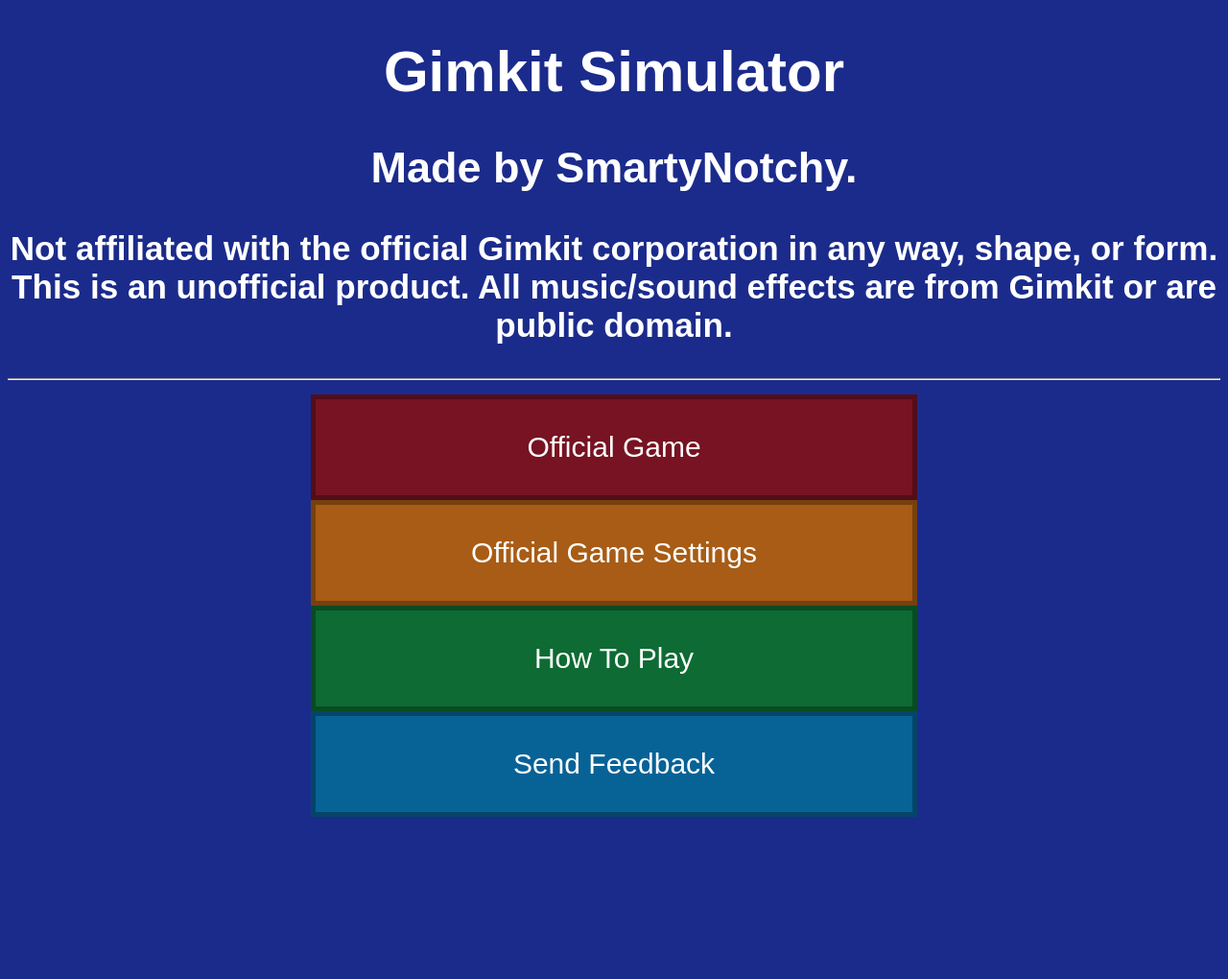
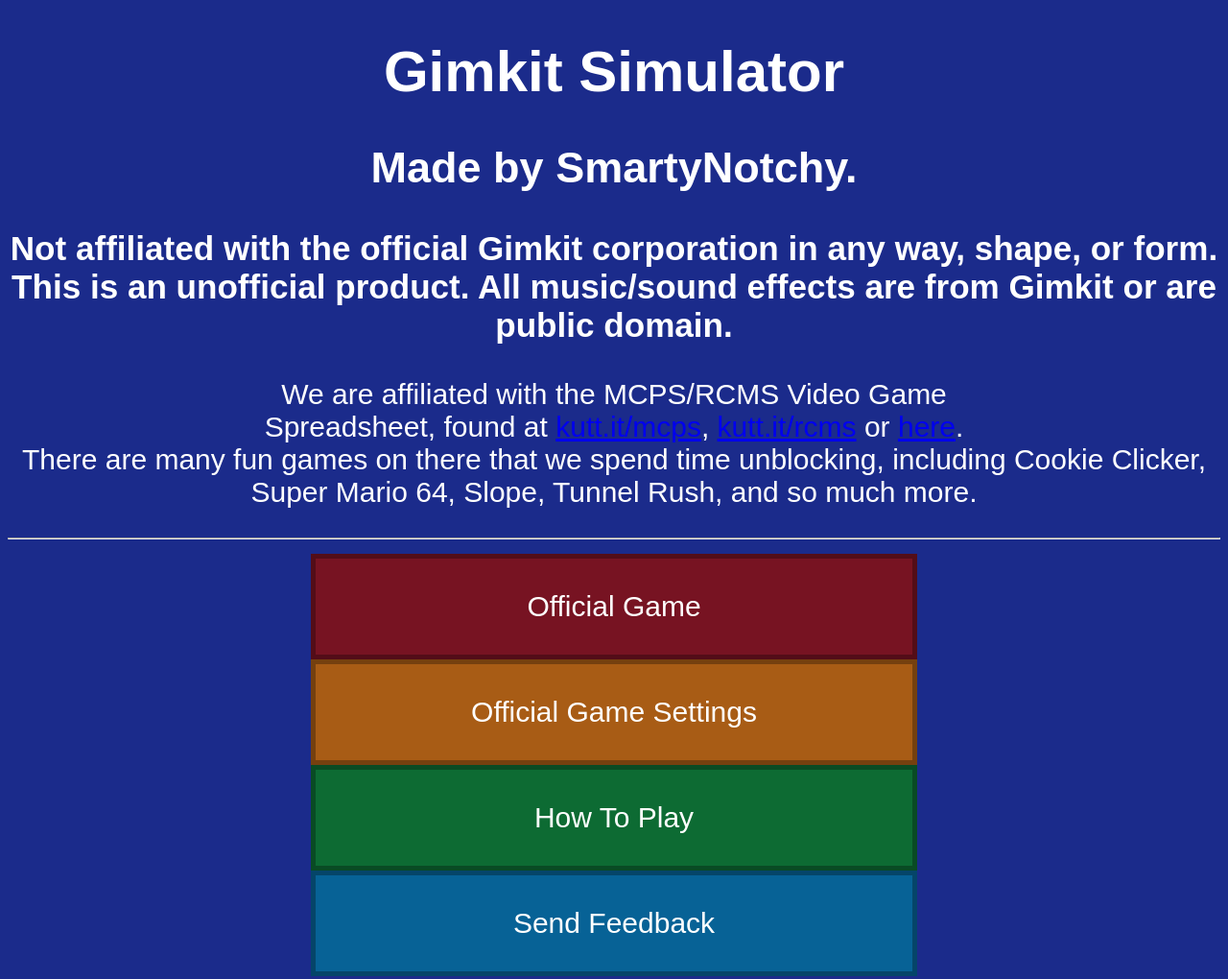
Before and after one commit to chromebooksrracist/gimsim, a plain HTML site: page index.html in a window 1280 px wide. Shown: the whole page at 96% size. Before the commit the page ends 859 px from the top, so only its background shows below. Drawn offline with Linux system fonts and the light colour scheme.

Commit message:
Update index.html

```diff
--- a/index.html
+++ b/index.html
@@ -13,6 +13,7 @@
       <h1>Gimkit Simulator</h1>
       <h2>Made by SmartyNotchy.</h1>
       <h3>Not affiliated with the official Gimkit corporation in any way, shape, or form. This is an unofficial product. All music/sound effects are from Gimkit or are public domain.</h3>
+      <p>We are affiliated with the MCPS/RCMS Video Game<br>Spreadsheet, found at <a href='https://kutt.it/mcps'>kutt.it/mcps</a>, <a href='https://kutt.it/rcms'>kutt.it/rcms</a> or <a href='https://docs.google.com/spreadsheets/u/1/d/1V8ZxFze9awVOQS98YN7gV3Y4TwIlRi8O6Wte04Ao2O8'>here</a>.<br>There are many fun games on there that we spend time unblocking, including Cookie Clicker,<br>Super Mario 64, Slope, Tunnel Rush, and so much more.</p>
     <div>
 
 
```
